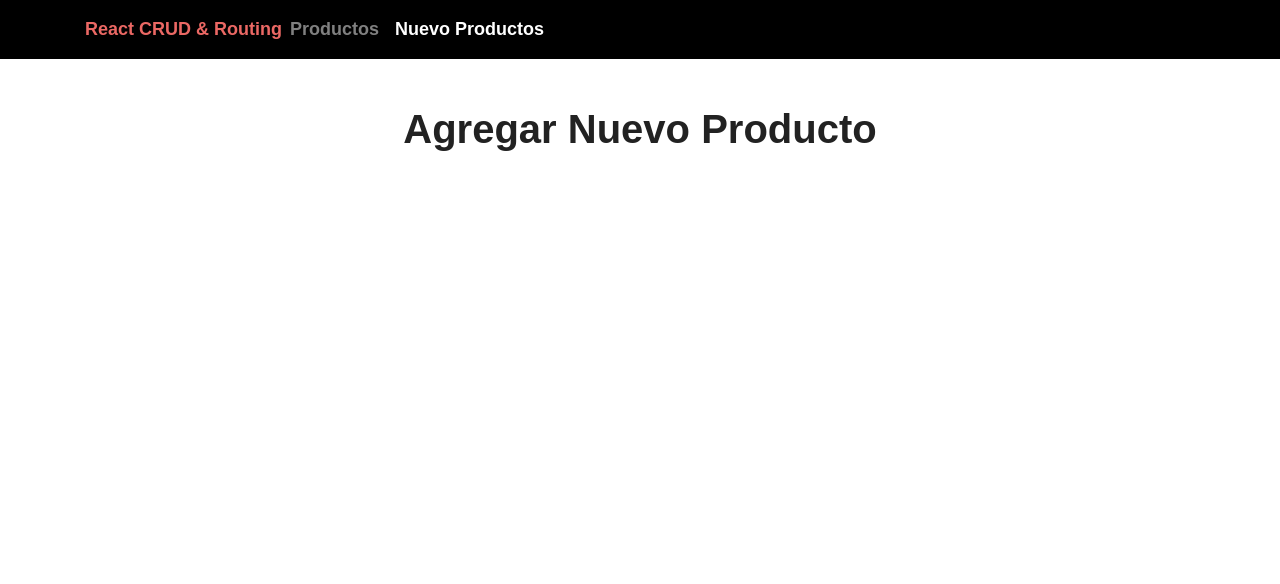
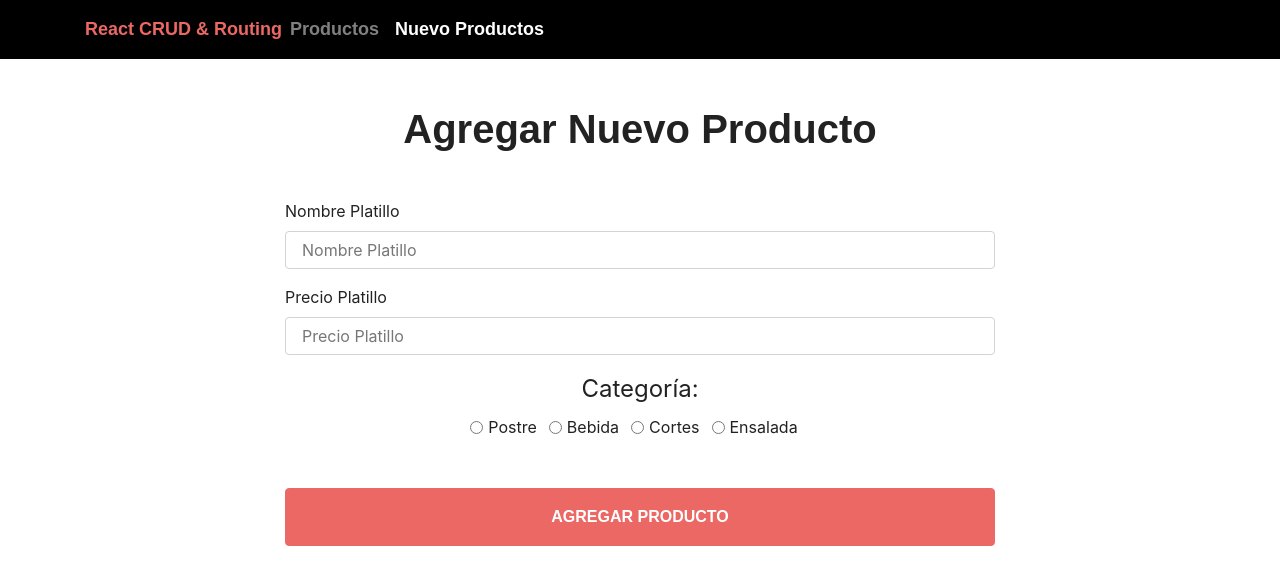
Before and after one commit to MAURI-PROGRAM/curso_react, a React (Create React App) app in the folder routercrudreact/: page /nuevo-producto in a window 1280 px wide. Shown: the top 584 px of the page. Built offline with nearby package versions, Linux system fonts and the light colour scheme; data requests are answered from the project's data file; a web font is replaced by a local one.

Commit message:
creacion del componente agregar producto del modulo de react

```diff
--- a/routercrudreact/db.json
+++ b/routercrudreact/db.json
@@ -2,13 +2,13 @@
   "restaurant": [
     {
       "precioPlatillo": "200",
-      "nombrbe": "Cheesecake",
+      "nombrePlatillo": "Cheesecake",
       "categoria": "Postres",
       "id": 1
     },
     {
       "precioPlatillo": "300",
-      "nombrbe": "Rib Eye 400",
+      "nombrePlatillo": "Rib Eye 400",
       "categoria": "cortes",
       "id": 2
     }
--- a/routercrudreact/src/App.js
+++ b/routercrudreact/src/App.js
@@ -21,7 +21,11 @@ const App = () => {
       <main className="container mt-5">
         <Switch>
           <Route exact path="/nuevo-producto" component={AgregarProducto} />
-          <Route exact path="/productos" component={Productos} />
+          <Route
+            exact
+            path="/productos"
+            render={() => <Productos productos={productos} />}
+          />
           <Route
             exact
             path="/productos/editar/:id"
--- a/routercrudreact/src/components/AgregarProducto.js
+++ b/routercrudreact/src/components/AgregarProducto.js
@@ -1,6 +1,79 @@
 import React from "react";
 const AgregarProducto = () => {
-  return <h1 className="text-center">Agregar Nuevo Producto</h1>;
+  return (
+    <div className="col-md-8 mx-auto ">
+      <h1 className="text-center">Agregar Nuevo Producto</h1>
+
+      <form className="mt-5">
+        <div className="form-group">
+          <label>Nombre Platillo</label>
+          <input
+            type="text"
+            className="form-control"
+            name="nombre"
+            placeholder="Nombre Platillo"
+          />
+        </div>
+
+        <div className="form-group">
+          <label>Precio Platillo</label>
+          <input
+            type="number"
+            className="form-control"
+            name="precio"
+            placeholder="Precio Platillo"
+          />
+        </div>
+
+        <legend className="text-center">Categoría:</legend>
+        <div className="text-center">
+          <div className="form-check form-check-inline">
+            <input
+              className="form-check-input"
+              type="radio"
+              name="categoria"
+              value="postre"
+            />
+            <label className="form-check-label">Postre</label>
+          </div>
+          <div className="form-check form-check-inline">
+            <input
+              className="form-check-input"
+              type="radio"
+              name="categoria"
+              value="bebida"
+            />
+            <label className="form-check-label">Bebida</label>
+          </div>
+
+          <div className="form-check form-check-inline">
+            <input
+              className="form-check-input"
+              type="radio"
+              name="categoria"
+              value="cortes"
+            />
+            <label className="form-check-label">Cortes</label>
+          </div>
+
+          <div className="form-check form-check-inline">
+            <input
+              className="form-check-input"
+              type="radio"
+              name="categoria"
+              value="ensalada"
+            />
+            <label className="form-check-label">Ensalada</label>
+          </div>
+        </div>
+        <input
+          type="submit"
+          className="font-weight-bold text-uppercase mt-5 btn btn-primary btn-block py-3"
+          value="Agregar Producto"
+        />
+      </form>
+    </div>
+  );
 };
 
 export default AgregarProducto;
--- /dev/null
+++ b/routercrudreact/src/components/Producto.js
@@ -0,0 +1,36 @@
+import React from "react";
+import { Link } from "react-router-dom";
+
+const Producto = ({ producto }) => {
+  const eliminarProducto = id => {
+    console.log("eliminando", id);
+  };
+  return (
+    <li
+      data-categoria={producto.categoria}
+      className="list-group-item d-flex justify-content-between align-items-center"
+    >
+      <p>
+        {producto.nombrePlatillo}{" "}
+        <span className="font-weight-bold">{producto.precioPlatillo}</span>
+      </p>
+      <div>
+        <Link
+          to={`/productos/editar/${producto.id}`}
+          className="btn btn-success mr-2"
+        >
+          Editar
+        </Link>
+        <button
+          className="btn btn-danger"
+          type="button"
+          onClick={() => eliminarProducto(producto.id)}
+        >
+          Eliminar &times;
+        </button>
+      </div>
+    </li>
+  );
+};
+
+export default Producto;
--- a/routercrudreact/src/components/Productos.js
+++ b/routercrudreact/src/components/Productos.js
@@ -1,6 +1,17 @@
-import React from "react";
-const Productos = () => {
-  return <h1 className="text-center">Productos</h1>;
+import React, { Fragment } from "react";
+import Producto from "./Producto";
+
+const Productos = ({ productos }) => {
+  return (
+    <Fragment>
+      <h1 className="text-center">Productos</h1>
+      <ul className="list-group mt-5">
+        {productos.map(producto => (
+          <Producto key={producto.id} producto={producto} />
+        ))}
+      </ul>
+    </Fragment>
+  );
 };
 
 export default Productos;
```
